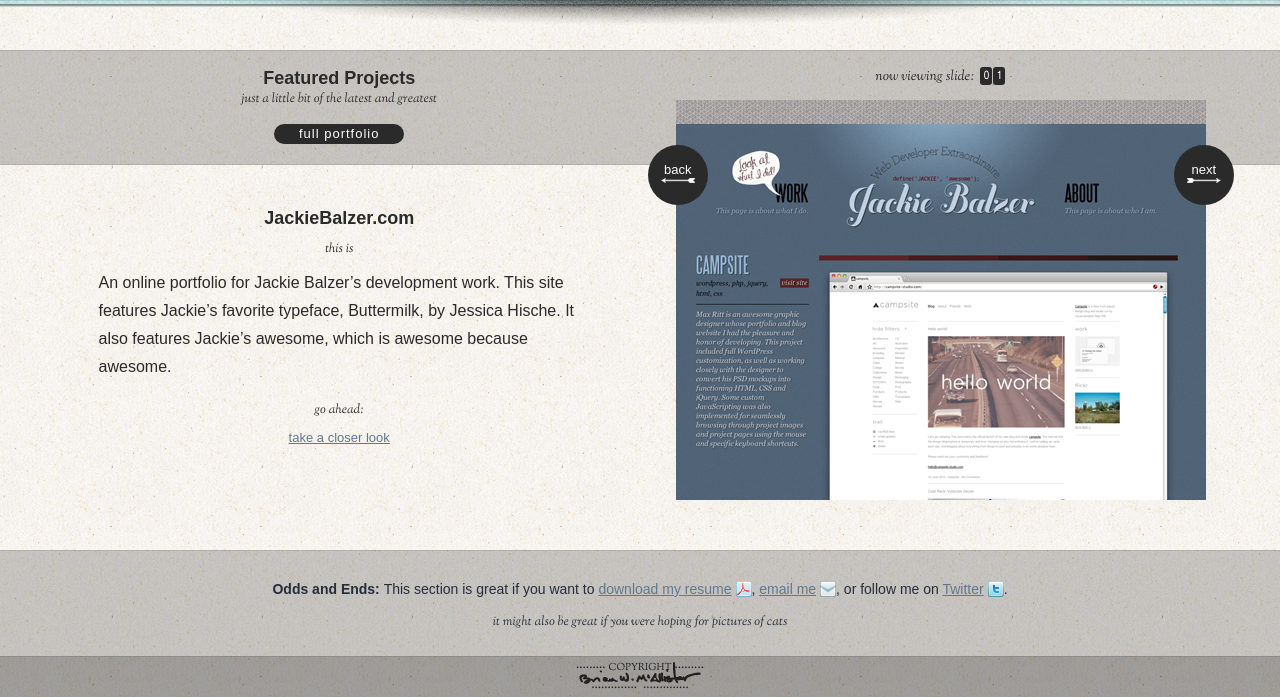
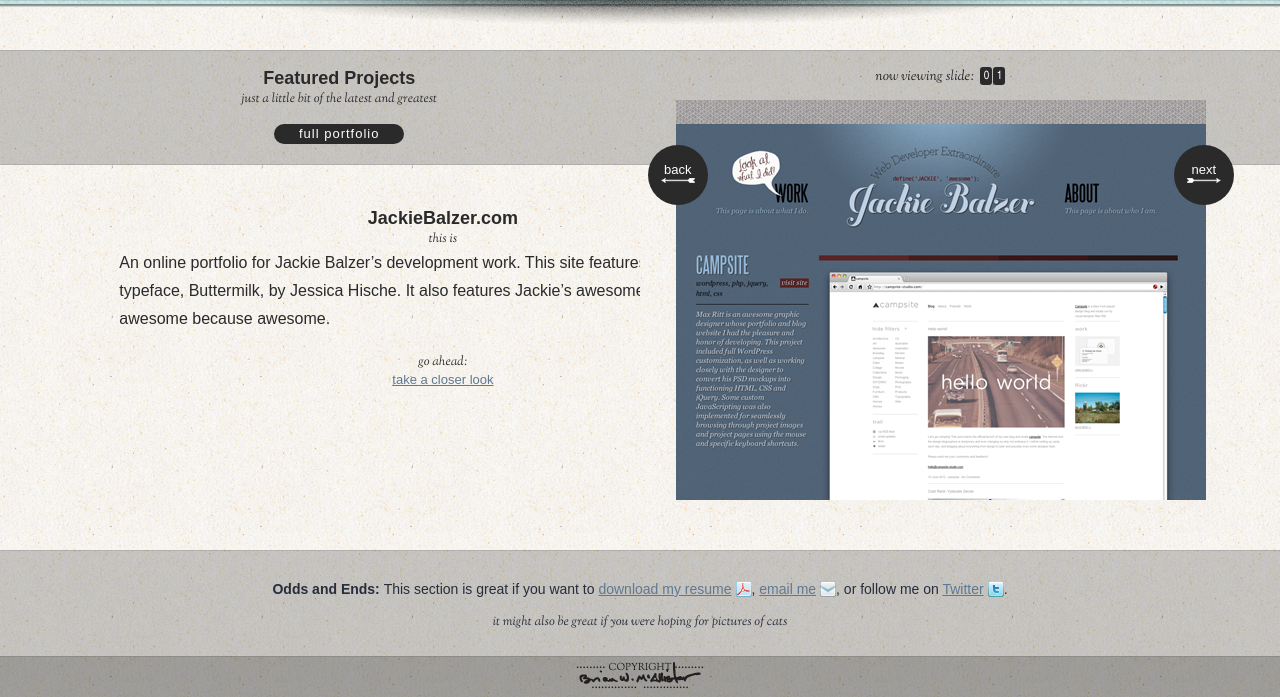
Before and after one commit to brianmcallister/www.brianmcallister.com, a PHP site: page / in a window 1280 px wide. Shown: the part 114-811 px from the top of the page. Run offline with PHP 8.4, Linux system fonts and the light colour scheme; some libraries are stand-ins or nearby versions.

Commit message:
made home page featured project summaries slide as appropriate for the project image slider

```diff
--- a/css/style.css
+++ b/css/style.css
@@ -447,6 +447,18 @@ section nav {
 	margin-bottom: 45px;
 }
 
+#featured-project-info-slider {
+	overflow: hidden;
+	position: relative;
+	height: 270px;
+	width: 100%;
+}
+
+.featured-project {
+	width: 809px;
+	float: left;
+}
+
 #featured_project_summary>aside { margin: 10px 0; }
 #featured_project_summary p { margin-bottom: 20px; }
 
@@ -524,12 +536,13 @@ section nav {
 	overflow: hidden;
 }
 
-.scrollable .items {
+.items {
+	/* want this for all .items, which are only ever used for a scroller */
 	width: 20000em;
 	position: absolute;
 }
 
-.items div {
+.scrollable .items div {
 	float: left;
 	width: 530px;
 	height: 400px;
--- a/index.html
+++ b/index.html
@@ -55,12 +55,36 @@ Define fallback fonts
 			<a href="#" class="button pill">full portfolio</a>
 		</nav>
 
-		<h1>JackieBalzer.com</h1>
+		<div id="featured-project-info-slider">
 
-		<aside>this is</aside>
-		<p>An online portfolio for Jackie Balzer’s development work. This site features Jackie’s favorite typeface, Buttermilk, by Jessica Hische. It also features Jackie’s awesome, which is awesome because awesome.</p>
-		<aside>go ahead:</aside>
-		<a href="#">take a closer look</a>
+			<div class="items">
+
+				<div class="featured-project">
+
+					<h1>JackieBalzer.com</h1>
+
+					<aside>this is</aside>
+					<p>An online portfolio for Jackie Balzer’s development work. This site features Jackie’s favorite typeface, Buttermilk, by Jessica Hische. It also features Jackie’s awesome, which is awesome because awesome.</p>
+					<aside>go ahead:</aside>
+					<a href="#">take a closer look</a>
+
+				</div><!-- featured-project -->
+
+				<div class="featured-project">
+
+					<h1>Insomniacs.biz</h1>
+
+					<aside>this is</aside>
+					<p>A website for a guy that fixes computers for people with sleeping problems or something</p>
+					<aside>go ahead:</aside>
+					<a href="#">take a closer look</a>
+
+				</div><!-- featured-project -->
+
+			</div><!-- items -->
+
+		</div><!-- featured-project-info-slider -->
+
 	</div><!-- end #featured_project_summary -->
 
 	<div id="featured_project_slider">
--- a/js/script.js
+++ b/js/script.js
@@ -71,56 +71,90 @@ $(document).ready(function(){
 	});
 	*/
 
+	// featured project summaries
+	$('#featured-project-info-slider').scrollable({ circular : false,
+	  																							keyboard : false,
+																									next		 : null,
+																									prev     : null });
+
+	var ftd_proj_info_slider = $('#featured-project-info-slider').data('scrollable');
+
 
 	// Featured project slider counter
-	var going_next = '';
-	var sliding = false;
+	var going_next = '',
+			sliding = false;
 
 	$('.next, .prev').click(function() {
 		going_next = $(this).hasClass('next');
 	});
 
-	$(".scrollable").scrollable({circular : true, keyboard : true});
+	$(".scrollable").scrollable({ circular : true,
+																keyboard : true });
 	var api = $(".scrollable").data("scrollable");
 
 	var animate = function(next_page) {
 
-		var span = $('<span/>').attr('id', 'page-' + next_page).addClass('flipper one').text(next_page);
+		var span = $('<span/>').attr('id', 'page-' + next_page)
+													 .addClass('flipper one')
+													 .text(next_page);
 
-		if(going_next) {
+		if( going_next ) {
+
+			// animate the summary
+			if( next_page == 3 )
+				ftd_proj_info_slider.next();
+			else if( next_page == 1 )
+				ftd_proj_info_slider.prev();
+
 			span.appendTo('.one_slide');
 
 			sliding = true;
 
-			$('.one_slide').animate({ top : '-=18px' }, {easing : 'easeInQuad', duration : 300, queue : true, complete: function() {
+			$('.one_slide').animate({ top 		 : '-=18px' },
+															{ easing   : 'easeInQuad',
+																duration : 300,
+																queue    : true,
+																complete : function() {
 
-					$('.one_slide span:not(#page-' + next_page + ')').remove();
-					$(this).css({ top : 0 });
+																	$('.one_slide span:not(#page-' + next_page + ')').remove();
+																	$(this).css({ top : 0 });
+																	sliding = false;
 
-					sliding = false;
+																} // end complete callback
+															});
+		} // endif going next
+		else {
 
-				}
-			});
-		} else {
+			// going previous
+
+			// animate the summary
+			if( next_page == 2 )
+				ftd_proj_info_slider.prev();
+			else if( next_page == 5 )
+				ftd_proj_info_slider.next();
 
 			span.prependTo('.one_slide');
 
 			sliding = true;
 
-			$('.one_slide').css({ top : "-18px" });
-			$('.one_slide').animate({ top : "0" }, {easing : 'easeOutQuad', duration : 300, queue : true, complete: function() {
+			$('.one_slide').css({ top : "-18px" })
+										 .animate({ top 		 : "0" },
+															{ easing   : 'easeOutQuad',
+															  duration : 300,
+															  queue    : true,
+															  complete : function() {
 
-					$('.one_slide span:not(#page-' + next_page + ')').remove();
+																	$('.one_slide span:not(#page-' + next_page + ')').remove();
+																	sliding = false;
 
-					sliding = false;
+																} // end complete callback
+															});
 
-				}
-			});
-		}
+		} // end going previous
 
 
 
-	}
+	}; // animate()
 
 	var border_value = false;
 
@@ -157,8 +191,4 @@ $(document).ready(function(){
 	});
 
 
-
-
-
-
 });
```
